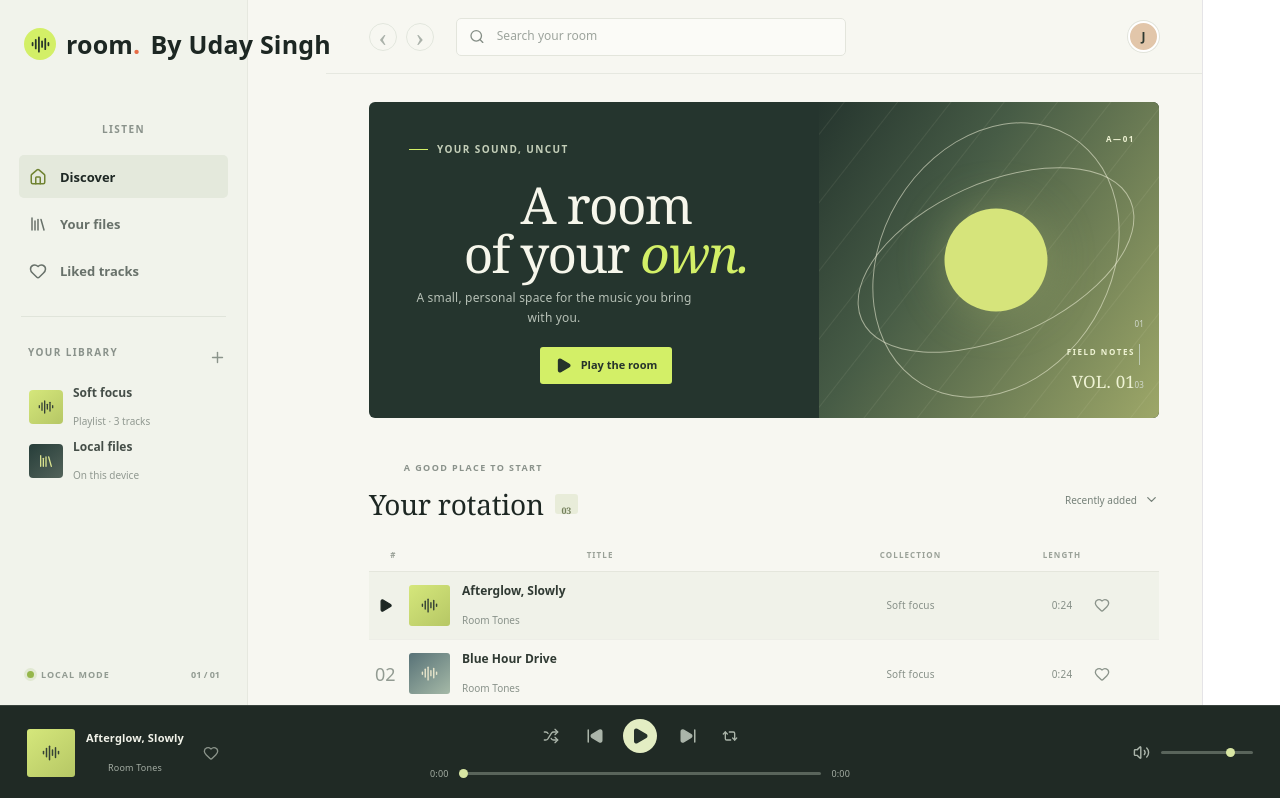
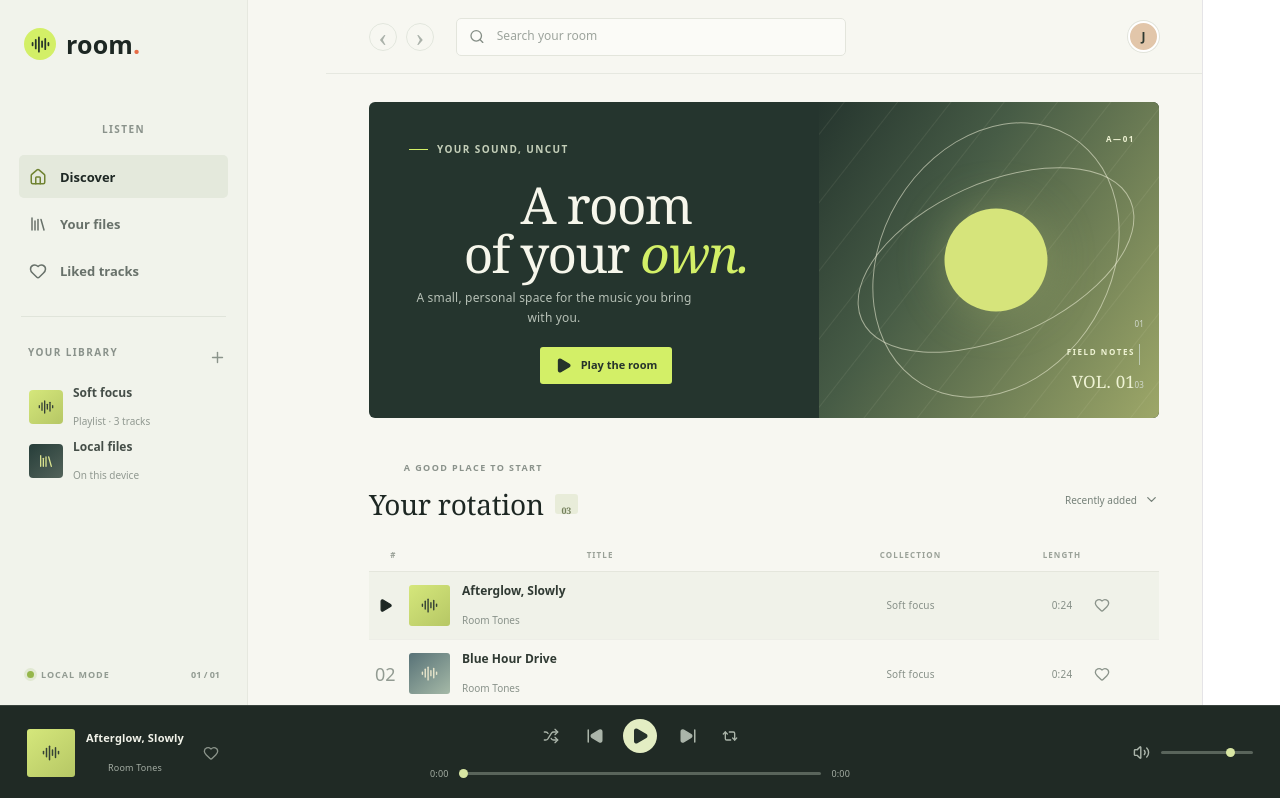
Before and after one commit to developer-uday/spotify--clone, a React (Vite) app: page / in a window 1280 px wide. Shown: the top 798 px of the page. Built offline with nearby package versions, Linux system fonts and the light colour scheme.

Commit message:
removed watermark

```diff
--- a/src/App.jsx
+++ b/src/App.jsx
@@ -133,7 +133,6 @@ function App() {
         <a className="wordmark" href="#home" onClick={() => setView('all')} aria-label="Room home">
           <span className="wordmark-mark"><AudioLines size={19} strokeWidth={2.2} /></span>
           <span>room<span className="wordmark-period">.</span></span>
-          <span>By Uday Singh</span>
         </a>
         <p className="nav-label">LISTEN</p>
         <nav className="primary-nav" aria-label="Main navigation">
```
